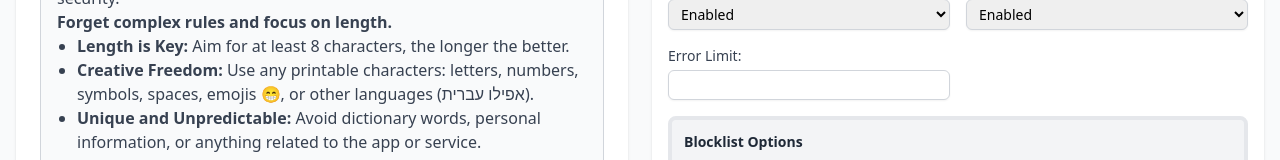
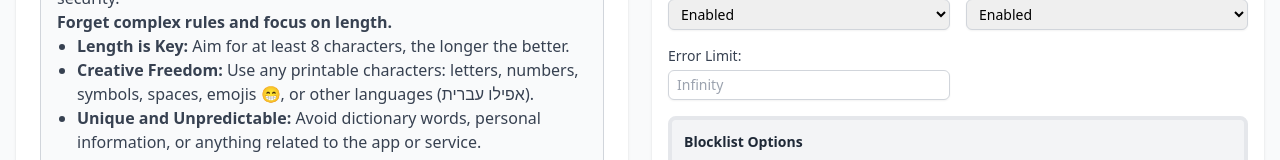
Before and after one commit to ypreiser/front-NIST-password-validator, a React (Vite) app: page / in a window 1280 px wide. Shown: the part 413-573 px from the top of the page. Built offline with nearby package versions, Linux system fonts and the light colour scheme.

Commit message:
fix errorlimit display

```diff
--- a/src/components/ValidationOptions.jsx
+++ b/src/components/ValidationOptions.jsx
@@ -1,6 +1,6 @@
 import PropTypes from "prop-types";
 
-const ValidationOptions = ({
+function ValidationOptions  ({
   minLength,
   setMinLength,
   maxLength,
@@ -17,7 +17,14 @@ const ValidationOptions = ({
   setMaxEditDistance,
   errorLimit,
   setErrorLimit
-}) => (
+}) {
+  const handleChange = (e) => {
+    const value = e.target.value;
+    setErrorLimit(value === "" ? Infinity : parseInt(value));
+  };
+
+
+return  (
   <div className="bg-white rounded-lg shadow p-4">
     <h2 className="text-lg font-bold mb-4">Validation Options</h2>
     <div className="grid grid-cols-2 gap-4">
@@ -83,14 +90,14 @@ const ValidationOptions = ({
       </label>
       <input
         type="number"
-          value={errorLimit}
-          onChange={(e) => setErrorLimit(parseInt(e.target.value))}
+        value={errorLimit === Infinity ? "" : errorLimit}
+        onChange={handleChange}
         min="1"
-          max="Infinity"
         className="w-full px-2 py-1 text-sm border border-gray-300 rounded-md shadow-sm focus:outline-none focus:ring-1 focus:ring-indigo-500 focus:border-indigo-500"
+        placeholder="Infinity"
       />
+
     </div>
-
       <div className="col-span-2 bg-gray-100 border-4 p-3 rounded-lg ">
         <h3 className="text-sm font-semibold mb-2 text-gray-800">
           Blocklist Options
@@ -144,7 +151,7 @@ const ValidationOptions = ({
       </div>
     </div>
   </div>
-);
+  )};
 
 ValidationOptions.propTypes = {
   minLength: PropTypes.number.isRequired,
```
Lines whose indentation alone changed are shown as unchanged.
